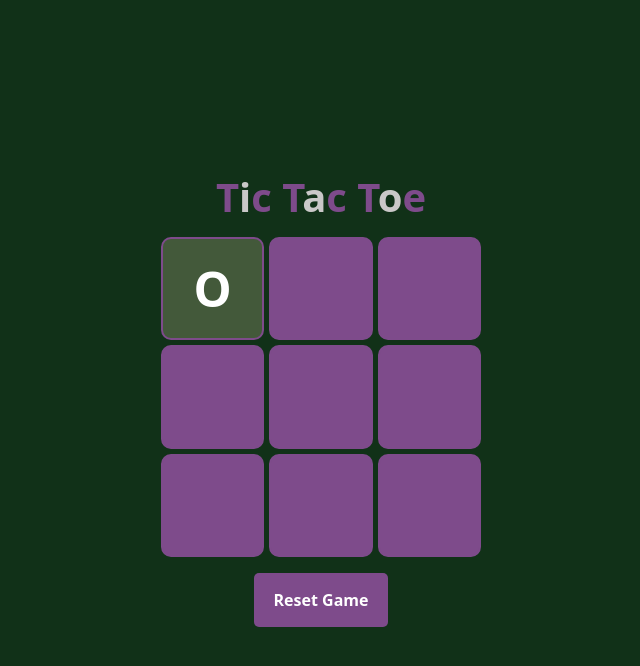
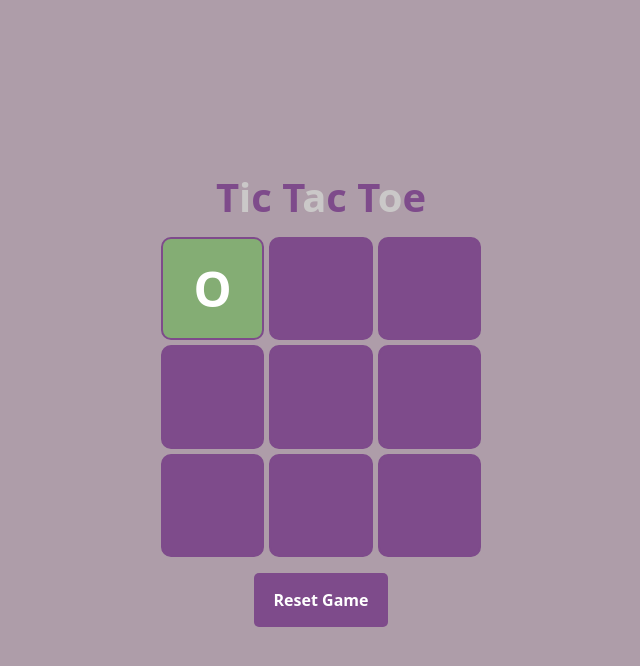
Before and after one commit to haider7575/mini-game-with-JS, a plain HTML site: page index.html in a window 1280 px wide. Both pictures are taken after a click on the button 531 px from the left and 288 px from the top of the page. Shown: the whole page, without its empty margins (319-959 px from the left). Drawn offline with nearby package versions, Linux system fonts and the light colour scheme.

Commit message:
............

```diff
--- a/script.js
+++ b/script.js
@@ -14,7 +14,7 @@ boxes.forEach((box) => {
     box.addEventListener("click", () => {
         if (turnO) {
             box.innerText = "O";
-            box.style.backgroundColor = "#43593aff";
+            box.style.backgroundColor = "#84ad74";
             turnO = false;
         } else {
             box.innerText = "X";
--- a/style.css
+++ b/style.css
@@ -1,5 +1,5 @@
 body{
-    background-color: 	#113118;
+    background-color: 	#ae9da9;
 }
 .msg-container {
     position: fixed;
```
